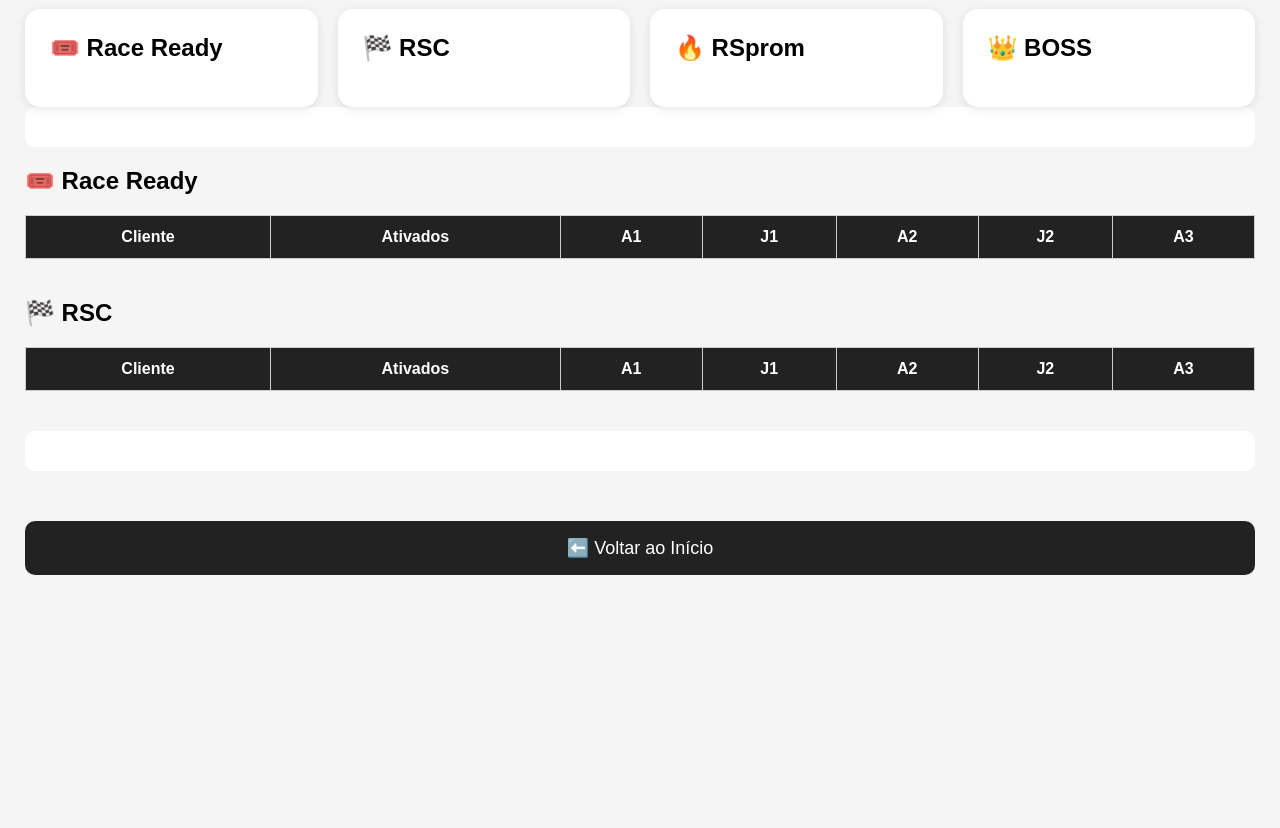
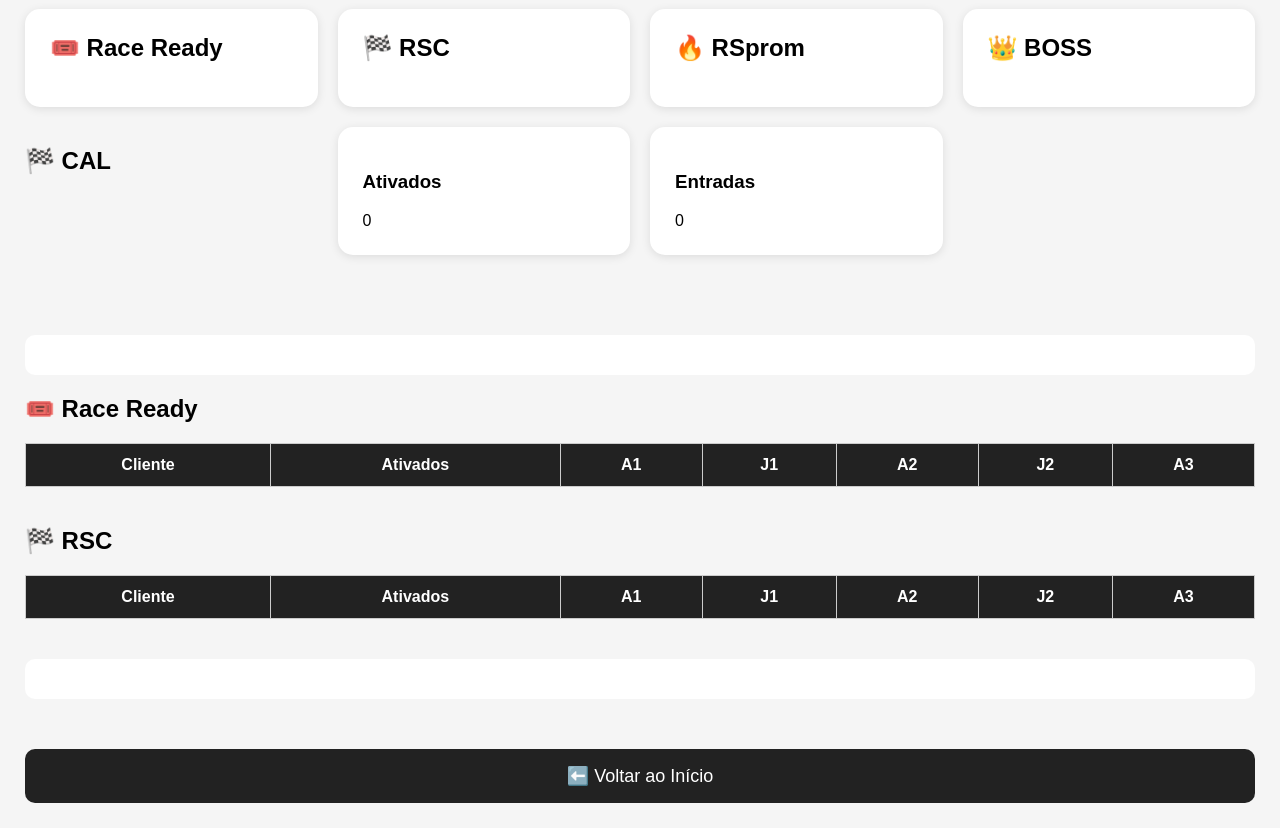
Before and after one commit to andreteixeiramorgado-cyber/ticket-system, a website: page public/dashboard.html in a window 1280 px wide. Shown: the part 105-933 px from the top of the page. Before the commit the page ends 800 px from the top, so only its background shows below. Drawn offline with Linux system fonts and the light colour scheme; no server answers.

Commit message:
Update dashboard.html

```diff
--- a/public/dashboard.html
+++ b/public/dashboard.html
@@ -188,6 +188,22 @@ button{
 <p id="bossEntradas"></p>
 
 </div>
+
+  <h2>🏁 CAL</h2>
+
+<div class="card">
+  <h3>Ativados</h3>
+  <div id="calAtivados">0</div>
+</div>
+
+<div class="card">
+  <h3>Entradas</h3>
+  <div id="calEntradas">0</div>
+</div>
+
+<div id="calTotais"></div>
+
+<table id="calTable"></table>
 
 </div>
 
```
